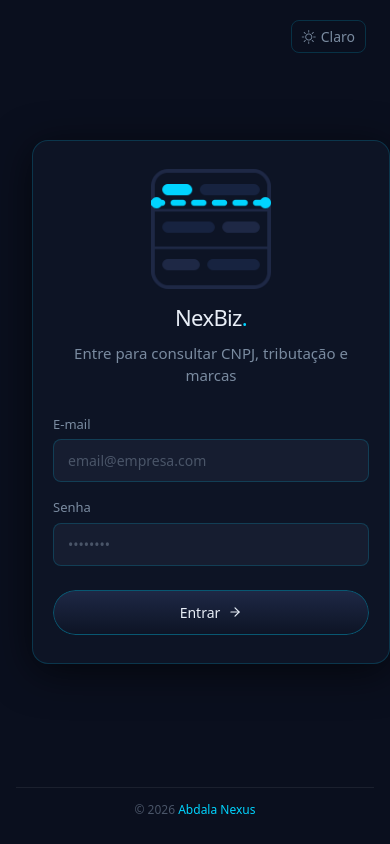
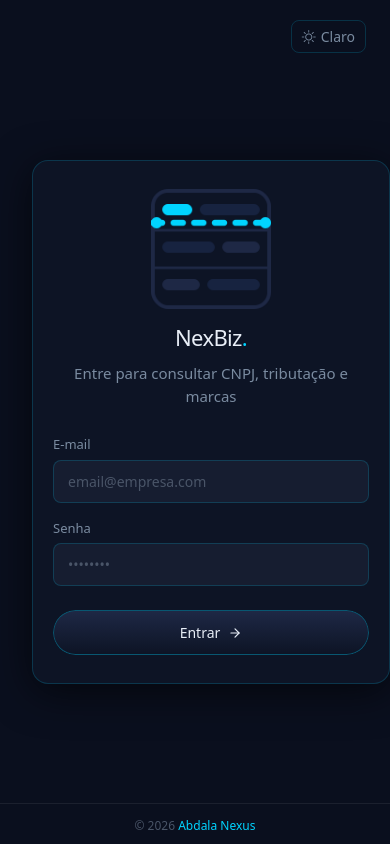
Before and after one commit to joaoabdala/NexBiz, a Flask app: page /login in a window 390 px wide. Run offline with Flask 3, Linux system fonts and the light colour scheme; some libraries are stand-ins or nearby versions.

Commit message:
Reescreve a centralização do login com a mesma técnica do NexGarage
Inspecionei o CSS de produção do nexgarage.abdalanexus.com: o rodapé
lá é position:absolute + bottom, ancorado num container position:
relative + min-height:100vh que centraliza o card via flex - não uma
coluna flex com o rodapé disputando espaço via flex-grow (que foi a
raiz de todos os problemas anteriores nesse mobile).

Aplica a mesma estrutura no body do login.html: position:relative +
min-height:100vh + flex/align-items/justify-content:center centraliza
o card diretamente, e o rodapé vira position:absolute;bottom:0. Sem
flex-grow disputando espaço entre dois elementos, uma pequena diferença
no valor de 100vh não consegue mais descentralizar nada.

Testado com a altura real de 660px do diagnóstico anterior: o card
centraliza exatamente no meio (330px de 660px).

Co-Authored-By: Claude Sonnet 5 <noreply@anthropic.com>

```diff
--- a/templates/login.html
+++ b/templates/login.html
@@ -97,31 +97,22 @@
             color: #111827 !important;
         }
 
-        /* Coluna: conteúdo centralizado ocupa o espaço disponível, rodapé
-           fica sempre colado embaixo */
+        /* Mesma técnica do login do NexGarage: um único container
+           position:relative + min-height:100vh que centraliza o card
+           (flex + align/justify-content:center), com o rodapé ancorado
+           via position:absolute no rodapé dele - em vez de "body em
+           coluna com flex:1 + rodapé", que depende de dois elementos
+           dividindo espaço via flex-grow e é onde os navegadores mobile
+           divergiam entre si. Sem flex-grow disputando espaço, não tem
+           o que dar errado mesmo se 100vh calcular um valor levemente
+           diferente da tela visível. */
         body {
-            display: flex;
-            flex-direction: column;
-            /* "height" (não "min-height") de propósito: no WebKit/iOS o
-               flex-grow do .login-conteudo (flex:1) só distribui o espaço
-               certo quando o container tem uma altura definida - com
-               min-height, o Safari e o Chrome no iOS não esticam o
-               conteúdo e o card fica desalinhado.
-               --vh100 (definida via JS logo acima, com window.innerHeight)
-               no lugar de 100dvh: em navegadores in-app (ex.: o do
-               WhatsApp) o 100dvh não acompanha a altura real da tela -
-               100vh continua aqui só como último fallback se o JS não
-               rodar por algum motivo. */
-            height: 100vh;
-            height: var(--vh100, 100vh);
-            padding: 16px;
-        }
-
-        .login-conteudo {
-            flex: 1;
+            position: relative;
+            min-height: 100vh;
             display: flex;
             align-items: center;
             justify-content: center;
+            padding: 16px;
         }
 
         /* Botão de tema fixo no canto da tela - independe do layout do card */
@@ -138,6 +129,15 @@
             align-items: center;
             justify-content: center;
             gap: 72px;
+        }
+
+        /* Ancorado no fundo do body (position:relative) - ver comentário
+           na regra de "body" acima. */
+        .login-rodape {
+            position: absolute;
+            left: 0;
+            right: 0;
+            bottom: 0;
         }
 
         .login-card-wrapper {
@@ -284,8 +284,9 @@
 
     <!-- ══════════════════════════════════════════════════════════
          CONTEÚDO CENTRAL: card de login à esquerda + radar à direita
+         Centralizado direto pelo <body> (position:relative + flex) -
+         ver comentário na regra de "body" no <style> acima.
          ══════════════════════════════════════════════════════════ -->
-    <div class="login-conteudo">
     <div class="login-split">
 
     <div class="login-card-wrapper">
@@ -390,13 +391,13 @@
 
     </div>
     <!-- /.login-split -->
-    </div>
-    <!-- /.login-conteudo -->
 
     <!-- ══════════════════════════════════════════════════════════
-         RODAPÉ
+         RODAPÉ - ancorado embaixo do <body> via position:absolute
+         (mesma técnica do NexGarage), não disputa espaço em flex
+         com o conteúdo centralizado acima.
          ══════════════════════════════════════════════════════════ -->
-    <footer class="py-2">
+    <footer class="login-rodape py-2">
         <div class="container-fluid">
             <div class="row">
                 <div class="col text-center">
@@ -496,7 +497,6 @@
                     'body computed height: ' + getComputedStyle(document.body).height,
                     'body offsetHeight/scrollHeight: ' + document.body.offsetHeight + ' / ' + document.body.scrollHeight,
                     '--vh100: ' + getComputedStyle(document.documentElement).getPropertyValue('--vh100'),
-                    medir('.login-conteudo'),
                     medir('.login-card-wrapper'),
                     medir('footer'),
                     'devicePixelRatio: ' + window.devicePixelRatio,
```
